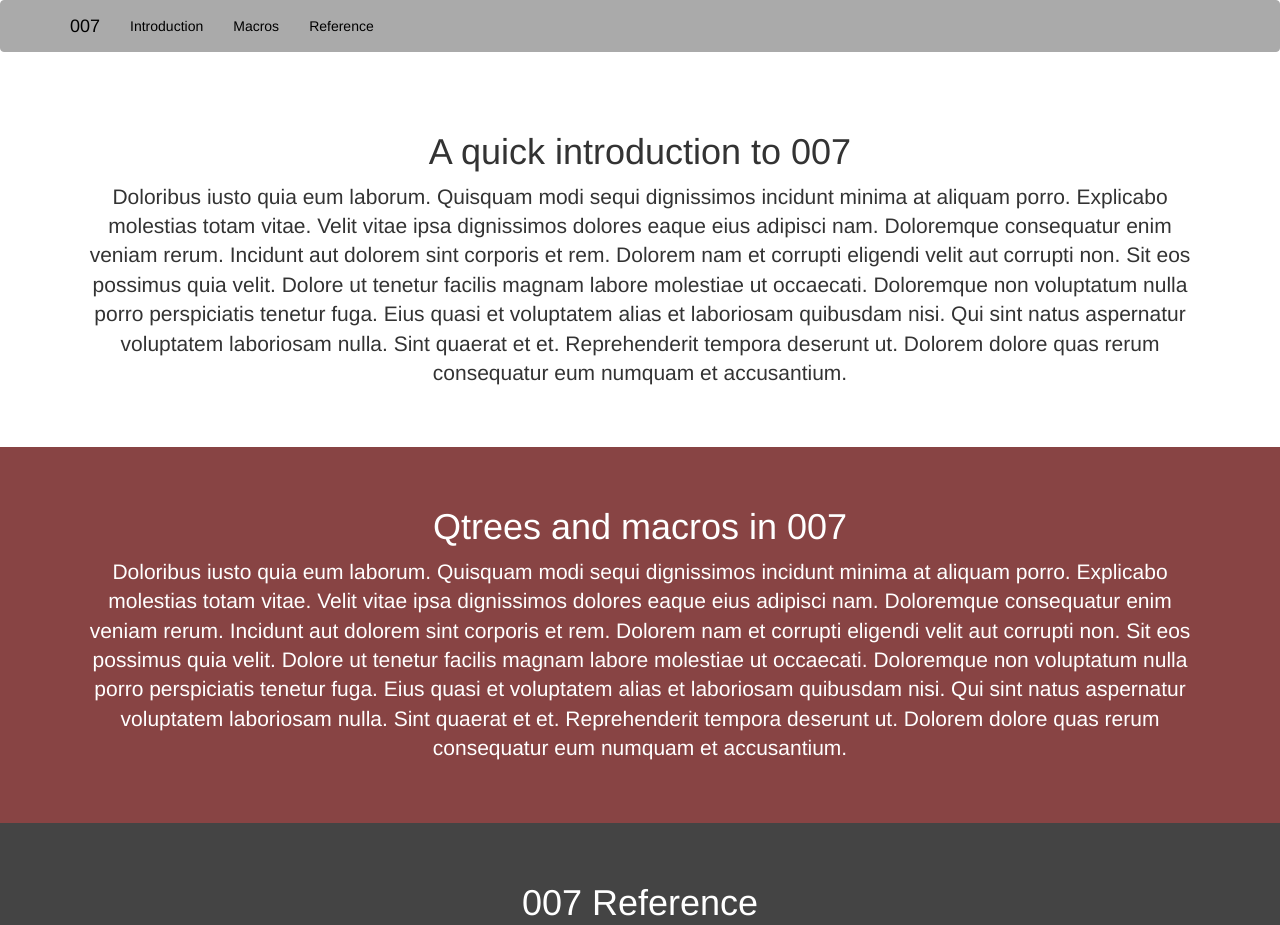
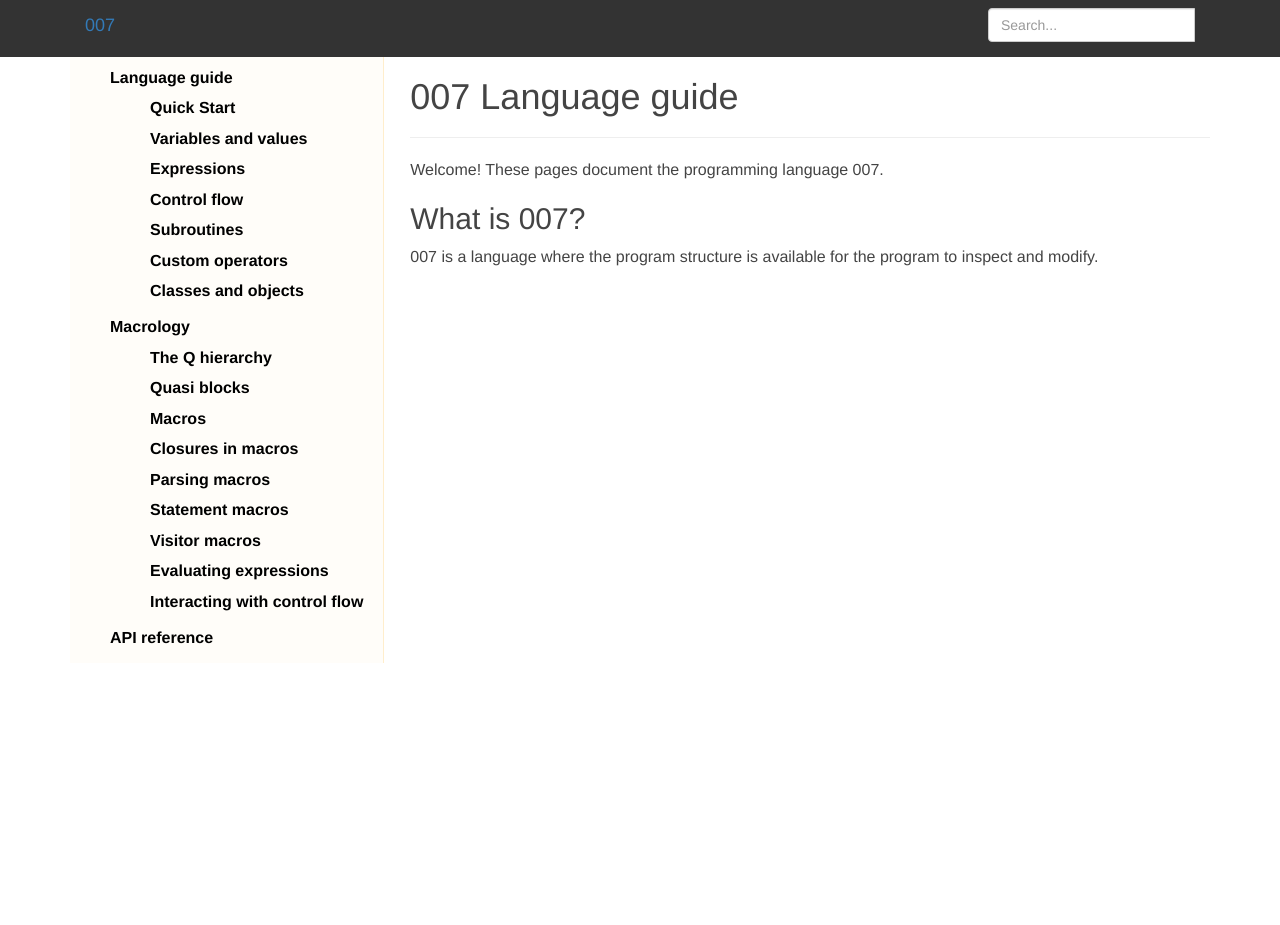
Before and after one commit to masak/alma, a plain HTML site: page index.html in a window 1280 px wide. Shown: the top 925 px of the page. After the commit the page ends 800 px from the top, so only its background shows below. Drawn offline with nearby package versions, Linux system fonts and the light colour scheme.

Commit message:
Make a whole new layout

```diff
--- a/index.html
+++ b/index.html
@@ -1,106 +1,118 @@
 <!DOCTYPE html>
 <html lang="en">
   <head>
-    <meta charset="utf-8">
-    <meta http-equiv="X-UA-Compatible" content="IE=edge">
+    <meta http-equiv="Content-Type" content="text/html; charset=UTF-8">
+
+    <title>007 language guide</title>
     <meta name="viewport" content="width=device-width, initial-scale=1">
-    <title>007 tutorial</title>
 
-    <link rel="stylesheet" href="https://maxcdn.bootstrapcdn.com/bootstrap/3.3.6/css/bootstrap.min.css" integrity="sha384-1q8mTJOASx8j1Au+a5WDVnPi2lkFfwwEAa8hDDdjZlpLegxhjVME1fgjWPGmkzs7" crossorigin="anonymous">
-
-    <!-- HTML5 shim and Respond.js for IE8 support of HTML5 elements and media queries -->
-    <!--[if lt IE 9]>
-      <script src="https://oss.maxcdn.com/html5shiv/3.7.2/html5shiv.min.js"></script>
-      <script src="https://oss.maxcdn.com/respond/1.4.2/respond.min.js"></script>
-    <![endif]-->
+    <link rel="stylesheet" href="https://maxcdn.bootstrapcdn.com/bootstrap/3.3.7/css/bootstrap.min.css" integrity="sha384-BVYiiSIFeK1dGmJRAkycuHAHRg32OmUcww7on3RYdg4Va+PmSTsz/K68vbdEjh4u" crossorigin="anonymous">
 
     <style>
-      .navbar {
-        border-color: #aaa;
-        background: #aaa;
+      body {
+        font-feature-setting: "kern", "liga", "pnum";
+        -webkit-font-smoothing: antialiased;
+        color: #444;
+        font-family: "Helvetica Neue", "Helvetica", "Roboto", "Arial", sans-serif;
+        font-size: 16px;
+        line-height: 1.5;
       }
 
-      .navbar a {
-        color: black;
+      body > header > nav {
+        background: #333;
       }
 
-      .starter-template {
-        padding: 40px 15px;
-        text-align: center;
+      .sidebar {
+        float: left;
+        display: block;
+        margin-right: 2.35%;
+        width: 27.5%;
+        border-bottom: 0;
+        border-right: 1px solid #fec;
+        background: #fffdf9;
+        position: relative;
+        z-index: 1;
       }
 
-      #intro {
-        background: white;
+      ol {
+        list-style-type: none;
       }
 
-      #macros {
-        background: #844;
-        color: white;
+      li.toc-level-0 a:hover {
+        color: #d65;
       }
 
-      #reference {
-        background: #444;
-        color: white;
+      li.toc-level-0 a {
+        color: black;
+        display: block;
+        line-height: 1.25;
+        padding: 0.33em 0;
+      }
+
+      li.toc-level-0 {
+        font-weight: bold;
+        margin: 0.33em 0;
+      }
+
+      .toc-container a {
+        text-decoration: none;
       }
     </style>
   </head>
   <body>
-    <nav class="navbar">
+    <header>
+<nav>
  <div class="container">
   <div class="navbar-header">
-          <button type="button" class="navbar-toggle collapsed" data-toggle="collapse" data-target="#navbar" aria-expanded="false" aria-controls="navbar">
+   <button type="button" class="navbar-toggle collapsed" data-toggle="collapse" data-target="#navbar-collapse" aria-expanded="false">
         <span class="sr-only">Toggle navigation</span>
         <span class="icon-bar"></span>
         <span class="icon-bar"></span>
         <span class="icon-bar"></span>
       </button>
-          <a class="navbar-brand" href="#">007</a>
+   <a class="navbar-brand" href="http://masak.github.io/007/">007</a>
   </div>
-        <div id="navbar" class="collapse navbar-collapse">
-          <ul class="nav navbar-nav">
-            <li><a href="#intro">Introduction</a></li>
-            <li><a href="#macros">Macros</a></li>
-            <li><a href="#reference">Reference</a></li>
-          </ul>
+  <div class="collapse navbar-collapse" id="navbar-collapse">
+   <form class="navbar-form navbar-right searchbox">
+    <div class="input-group">
+      <label for="search-input" class="control-label sr-only">Search</label>
+        <span class="algolia-autocomplete" style="position: relative; display: inline-block; direction: ltr;"><input type="text" class="form-control search input ds-input" placeholder="Search..." id="search-input" role="combobox" aria-expanded="false" aria-owns="algolia-autocomplete-listbox-0" autocorrect="off" autocapitalize="none" spellcheck="false" autocomplete="off" aria-autocomplete="list" dir="auto" style="position: relative; vertical-align: top;"><pre aria-hidden="true" style="position: absolute; visibility: hidden; white-space: pre; font-family: &quot;Helvetica Neue&quot;, Helvetica, Roboto, Arial, sans-serif; font-size: 14px; font-style: normal; font-variant: normal; font-weight: 400; word-spacing: 0px; letter-spacing: normal; text-indent: 0px; text-rendering: auto; text-transform: none;"></pre><span class="ds-dropdown-menu" role="listbox" id="algolia-autocomplete-listbox-0" style="position: absolute; top: 100%; z-index: 100; display: none; left: 0px; right: auto;"><div class="ds-dataset-1"></div></span></span>
+        <span></span>
     </div>
+   </form>
   </div>
+  <!-- /.navbar-collapse -->
+ </div>
+ <!-- /.container-fluid -->
 </nav>
+</header>
 
-    <div id="intro">
-      <div class="container">
-        <div class="starter-template">
-          <h1>A quick introduction to 007</h1>
-          <p class="lead">Doloribus iusto quia eum laborum. Quisquam modi sequi dignissimos incidunt minima at aliquam porro. Explicabo molestias totam vitae.
-  Velit vitae ipsa dignissimos dolores eaque eius adipisci nam. Doloremque consequatur enim veniam rerum. Incidunt aut dolorem sint corporis et rem. Dolorem nam et corrupti eligendi velit aut corrupti non. Sit eos possimus quia velit. Dolore ut tenetur facilis magnam labore molestiae ut occaecati.
-  Doloremque non voluptatum nulla porro perspiciatis tenetur fuga. Eius quasi et voluptatem alias et laboriosam quibusdam nisi. Qui sint natus aspernatur voluptatem laboriosam nulla. Sint quaerat et et. Reprehenderit tempora deserunt ut. Dolorem dolore quas rerum consequatur eum numquam et accusantium.</p>
-        </div>
-      </div>
+
+
+
+    <main class="container">
+
+      <aside class="sidebar">
+
+  <nav class="toc-container" aria-label="table of contents"><ol class="toc-level-0 selected"><li class="toc-level-0 "><a href="#">Language guide</a><ol class="toc-level-1"><li class="toc-level-1 "><a href="#">Quick Start</a></li><li class="toc-level-1 "><a href="#">Variables and values</a></li><li class="toc-level-1 "><a href="#">Expressions</a></li><li class="toc-level-1 "><a href="#">Control flow</a></li><li class="toc-level-1 "><a href="#">Subroutines</a></li><li class="toc-level-1 "><a href="#">Custom operators</a></li><li class="toc-level-1 "><a href="#">Classes and objects</a></li></ol></li><li class="toc-level-0 "><a href="#">Macrology</a><ol class="toc-level-1"><li class="toc-level-1 "><a href="#">The Q hierarchy</a></li><li class="toc-level-1 "><a href="#">Quasi blocks</a></li><li class="toc-level-1 "><a href="#">Macros</a></li><li class="toc-level-1 "><a href="#">Closures in macros</a></li><li class="toc-level-1 "><a href="#">Parsing macros</a></li><li class="toc-level-1 "><a href="#">Statement macros</a></li><li class="toc-level-1 "><a href="#">Visitor macros</a></li><li class="toc-level-1 "><a href="#">Evaluating expressions</a></li><li class="toc-level-1 "><a href="#">Interacting with control flow</a></li></ol></li><li class="toc-level-0 "><a href="#">API reference</a></li></ol></nav>
+</aside>
+
+
+      <article>
+        <h1>
+          007 Language guide
+        </h1>
+        <hr>
+
+        Welcome! These pages document the programming language 007.
+
+<h2>What is 007?</h2>
+
+        <p>007 is a language where the program structure is available for the program to inspect and modify.</p>
+
+      </article>
+    </main>
+
 </div>
 
-    <div id="macros">
-      <div class="container">
-        <div class="starter-template">
-          <h1>Qtrees and macros in 007</h1>
-          <p class="lead">Doloribus iusto quia eum laborum. Quisquam modi sequi dignissimos incidunt minima at aliquam porro. Explicabo molestias totam vitae.
-  Velit vitae ipsa dignissimos dolores eaque eius adipisci nam. Doloremque consequatur enim veniam rerum. Incidunt aut dolorem sint corporis et rem. Dolorem nam et corrupti eligendi velit aut corrupti non. Sit eos possimus quia velit. Dolore ut tenetur facilis magnam labore molestiae ut occaecati.
-  Doloremque non voluptatum nulla porro perspiciatis tenetur fuga. Eius quasi et voluptatem alias et laboriosam quibusdam nisi. Qui sint natus aspernatur voluptatem laboriosam nulla. Sint quaerat et et. Reprehenderit tempora deserunt ut. Dolorem dolore quas rerum consequatur eum numquam et accusantium.</p>
-        </div>
-      </div>
-    </div>
-
-    <div id="reference">
-      <div class="container">
-        <div class="starter-template">
-          <h1>007 Reference</h1>
-          <p class="lead">Doloribus iusto quia eum laborum. Quisquam modi sequi dignissimos incidunt minima at aliquam porro. Explicabo molestias totam vitae.
-  Velit vitae ipsa dignissimos dolores eaque eius adipisci nam. Doloremque consequatur enim veniam rerum. Incidunt aut dolorem sint corporis et rem. Dolorem nam et corrupti eligendi velit aut corrupti non. Sit eos possimus quia velit. Dolore ut tenetur facilis magnam labore molestiae ut occaecati.
-  Doloremque non voluptatum nulla porro perspiciatis tenetur fuga. Eius quasi et voluptatem alias et laboriosam quibusdam nisi. Qui sint natus aspernatur voluptatem laboriosam nulla. Sint quaerat et et. Reprehenderit tempora deserunt ut. Dolorem dolore quas rerum consequatur eum numquam et accusantium.</p>
-        </div>
-      </div>
-    </div>
-
-
-    <script src="https://ajax.googleapis.com/ajax/libs/jquery/1.11.3/jquery.min.js"></script>
-    <script src="https://maxcdn.bootstrapcdn.com/bootstrap/3.3.6/js/bootstrap.min.js" integrity="sha384-0mSbJDEHialfmuBBQP6A4Qrprq5OVfW37PRR3j5ELqxss1yVqOtnepnHVP9aJ7xS" crossorigin="anonymous"></script>
-  </body>
-</html>
+</body></html>
```
Lines whose indentation alone changed are shown as unchanged.
